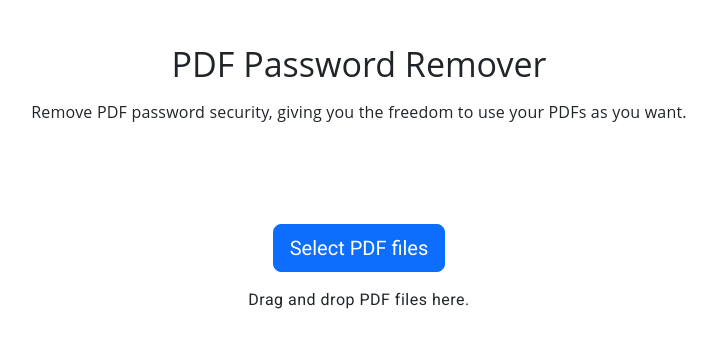
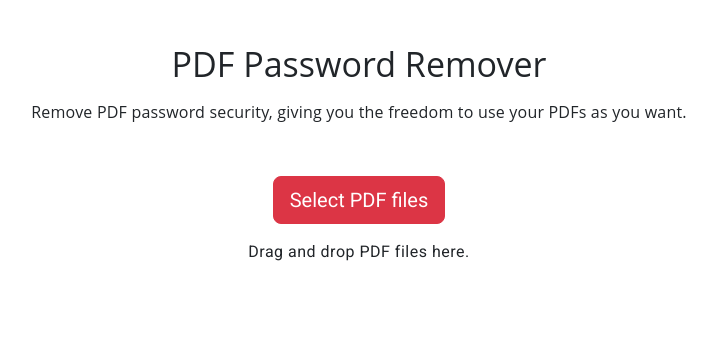
Before and after one commit to otaku0304/PDF_Password_Remover_Angular, an Angular app: page / in a window 1280 px wide. Shown: the top 348 px of the page, without its empty margins (281-998 px from the left). Built offline with nearby package versions, Linux system fonts and the light colour scheme.

Commit message:
feature: added the remove password button

```diff
--- a/src/app/pdf-password-remover/pdf-password-remover.component.html
+++ b/src/app/pdf-password-remover/pdf-password-remover.component.html
@@ -13,7 +13,7 @@
   >
     <button
       type="button"
-      class="btn btn-primary btn-lg mt-5"
+      class="btn btn-danger btn-lg"
       (click)="openFileExplorer()"
     >
       Select PDF files
@@ -38,5 +38,9 @@
         </div>
       </li>
     </ul>
+    <div class="text-center">
+      <button *ngIf="selectedFileNames.length > 0" type="button" class="btn btn-danger btn-lg"
+        (click)="submitFiles()">Remove Password</button>
+    </div>
   </div>
 </div>
--- a/src/app/pdf-password-remover/pdf-password-remover.component.ts
+++ b/src/app/pdf-password-remover/pdf-password-remover.component.ts
@@ -73,4 +73,10 @@ export class PdfPasswordRemoverComponent {
       this.selectedFileNames.splice(index, 1);
     }
   }
+
+  submitFiles() {
+    // Handle the logic to submit the selected files here
+    // For example, you can call an API to process the selected files
+    this.snackBar.open('Submitting files...');
+  }
 }
```
